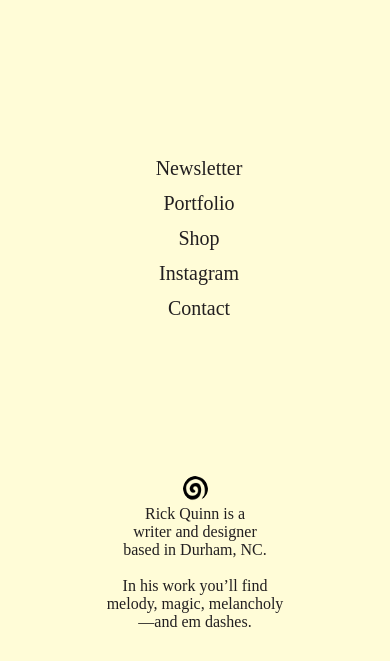
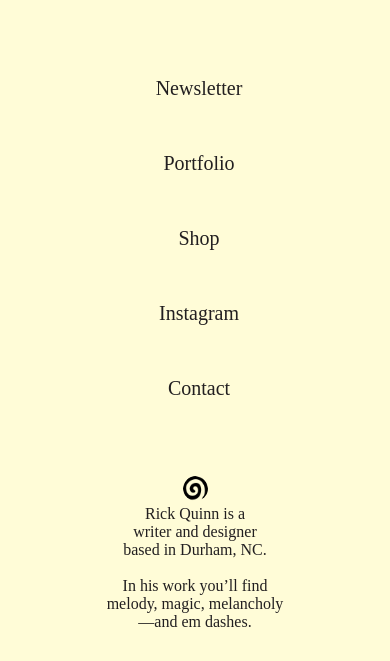
Before and after one commit to riqkquinn/aphexquinn, a plain HTML site: page index.html in a window 390 px wide. Shown: the part 183-844 px from the top of the page. Drawn offline with Linux system fonts and the light colour scheme.

Commit message:
Add files via upload

```diff
--- a/style.css
+++ b/style.css
@@ -10,6 +10,16 @@
 
 
       }
+
+      div.left-column-block.middle {
+
+
+        justify-content: space-evenly;
+
+      }
+
+
+
 
       div.mainimage {
 
```
